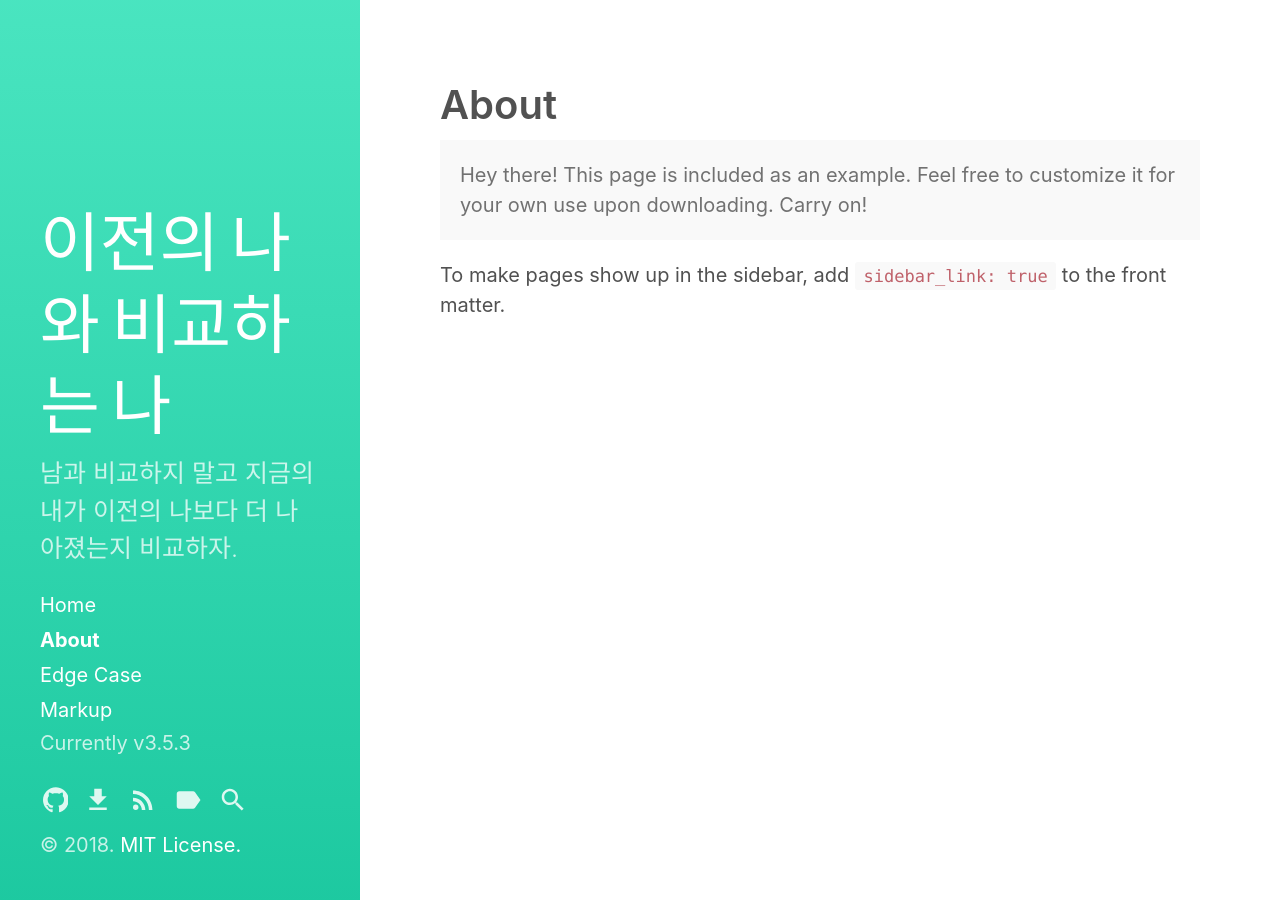
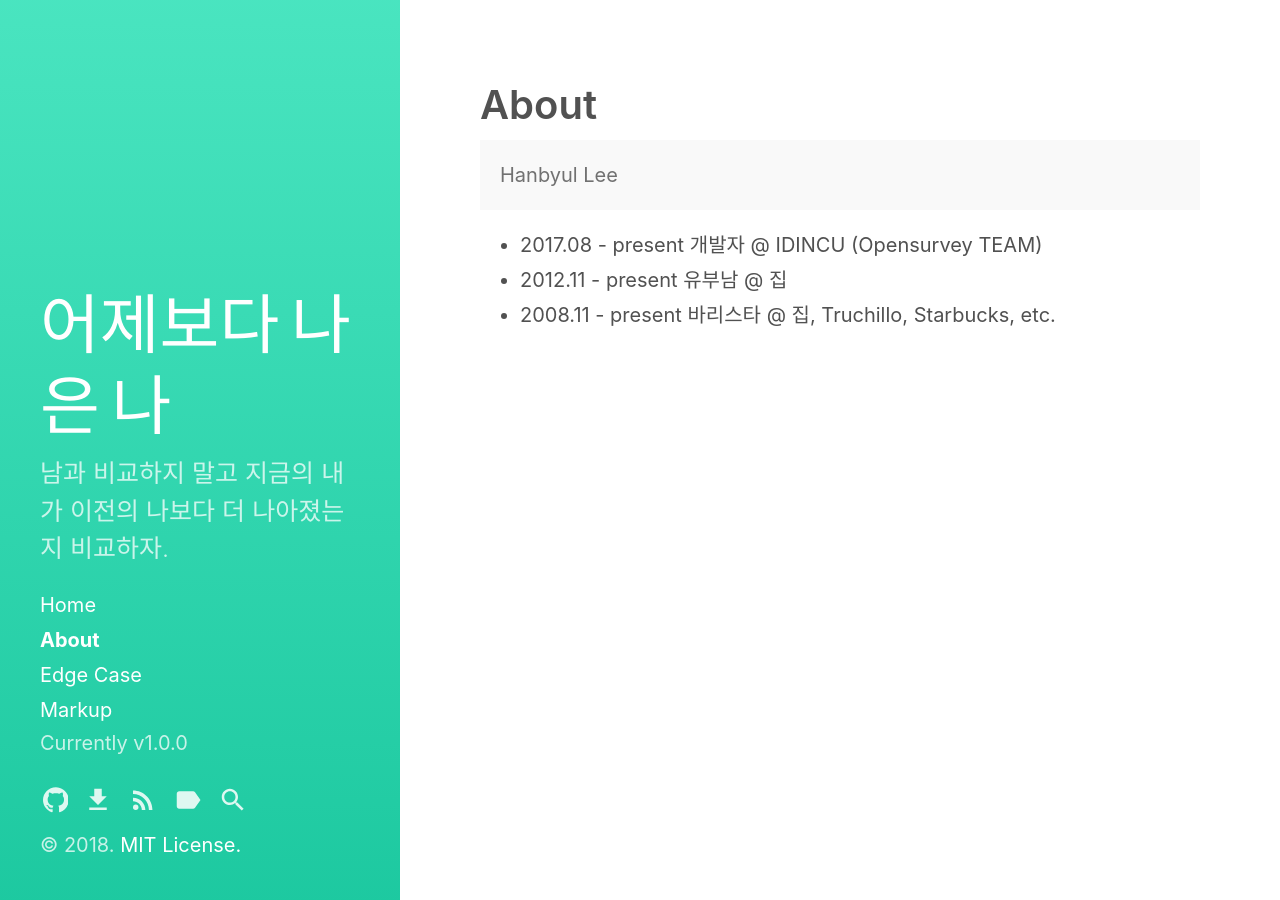
Before and after one commit to starrybleu/starrybleu.github.io, a Jekyll site: the page built from about.md, in a window 1280 px wide. Built offline with Jekyll 4.4.1, drawn with Linux system fonts in a browser that asks for light colours.

Commit message:
configuring (wip)

```diff
--- a/_config.yml
+++ b/_config.yml
@@ -3,7 +3,7 @@ markdown:         kramdown
 highlighter:      rouge
 
 # Setup
-title:            이전의 나와 비교하는 나
+title:            어제보다 나은 나
 tagline:          'github starrybleu'
 description:      '남과 비교하지 말고 지금의 내가 이전의 나보다 더 나아졌는지 비교하자.'
 url:              https://starrybleu.github.io/
@@ -27,7 +27,7 @@ plugins:
   - jekyll-paginate
 
 # Custom vars
-version:            3.5.3
+version:            1.0.0
 sidebar_home_link:  true
 # sidebar_blog_link:  '/blog'   # By default, your home page is your blog
                                 # page. If you change your paginate_path,
--- a/about.md
+++ b/about.md
@@ -5,9 +5,9 @@ sidebar_link: true
 ---
 
 <p class="message">
-  Hey there! This page is included as an example. Feel free to customize it
-  for your own use upon downloading. Carry on!
+  Hanbyul Lee
 </p>
 
-To make pages show up in the sidebar, add `sidebar_link: true` to the front
-matter.
+- 2017.08 - present 개발자 @ IDINCU (Opensurvey TEAM)
+- 2012.11 - present 유부남 @ 집
+- 2008.11 - present 바리스타 @ 집, Truchillo, Starbucks, etc.
--- a/assets/css/main.scss
+++ b/assets/css/main.scss
@@ -3,4 +3,6 @@
 # only main files contain this front matter, not partials.
 ---
 $sidebar-bg-color: #2ae0b5;
+$sidebar-width: 20rem;
+$code-color: #ca6a73;
 @import "hydeout";
```
Also changed, not shown: _posts/2018-03-12-centos7-routing.md (added, +16 -0 lines), _screenshots/1.png (deleted), _screenshots/2.png (deleted), _screenshots/3.png (deleted).
